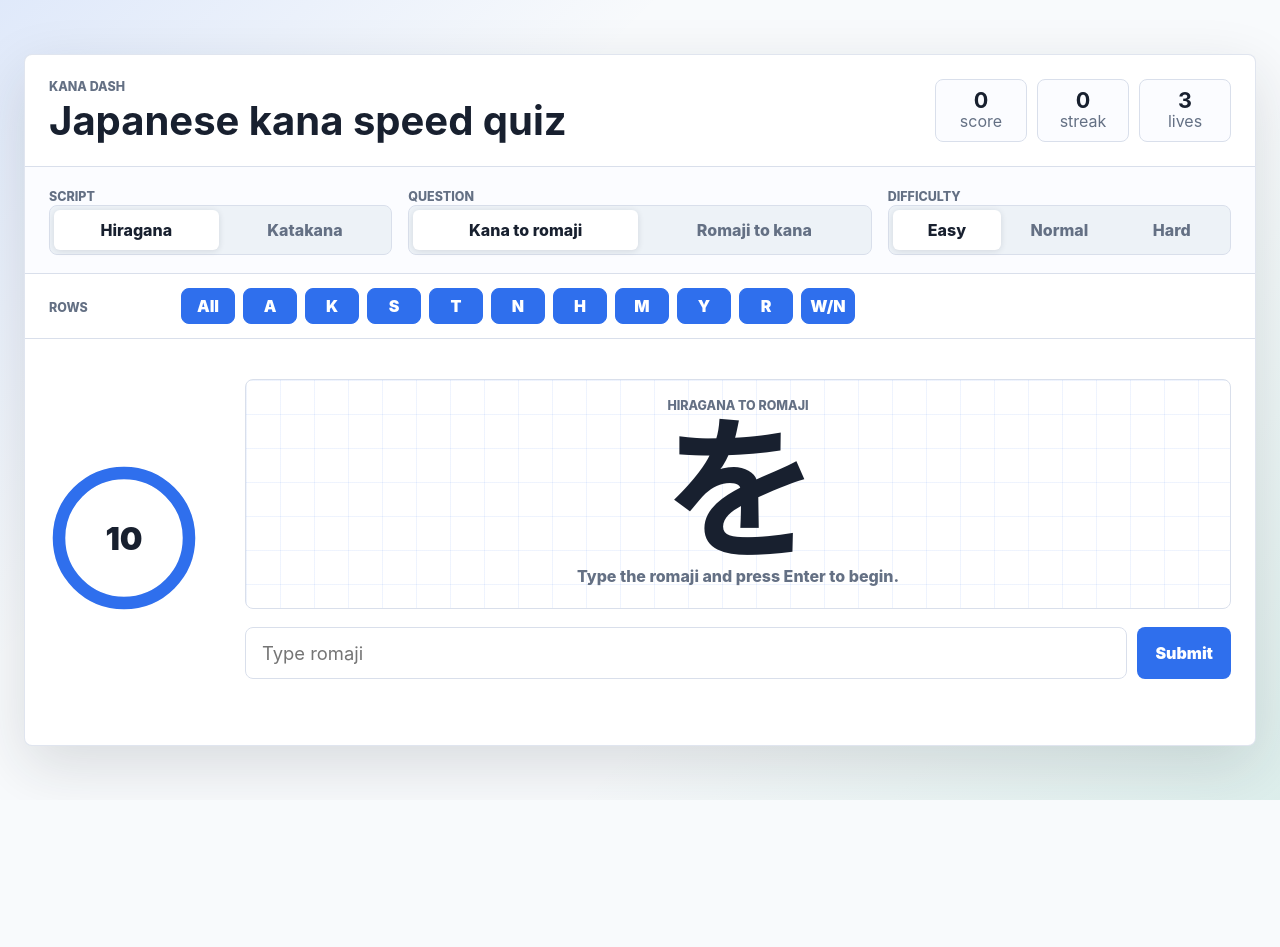
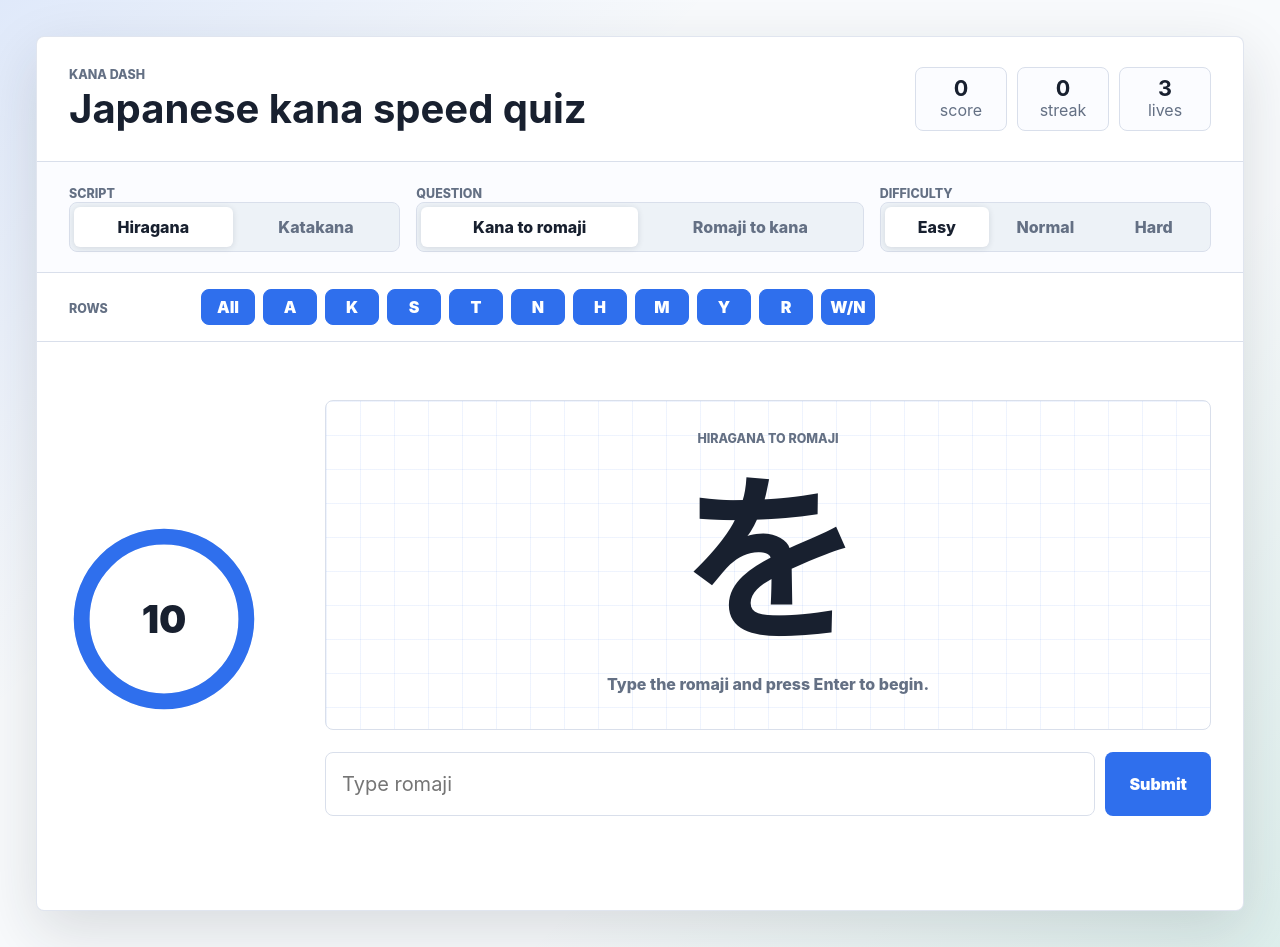
Before and after one commit to nquangnhan216/KanaDash, a plain HTML site: page index.html in a window 1280 px wide. Before the commit the page ends 800 px from the top, so only its background shows below. Drawn offline with Linux system fonts and the light colour scheme.

Commit message:
Enlarge game layout (larger)

```diff
--- a/styles.css
+++ b/styles.css
@@ -38,12 +38,12 @@ button {
 }
 
 .shell {
-  width: min(1480px, calc(100% - 48px));
+  width: min(1680px, calc(100% - 72px));
   min-height: 100vh;
   margin: 0 auto;
   display: grid;
   place-items: center;
-  padding: 48px 0;
+  padding: 36px 0;
 }
 
 .game-panel {
@@ -60,7 +60,7 @@ button {
   justify-content: space-between;
   gap: 20px;
   align-items: center;
-  padding: 24px;
+  padding: 30px 32px;
   border-bottom: 1px solid var(--line);
 }
 
@@ -121,7 +121,7 @@ h2 {
   display: grid;
   grid-template-columns: 1fr 1.35fr 1fr;
   gap: 16px;
-  padding: 18px 24px;
+  padding: 20px 32px;
   border-bottom: 1px solid var(--line);
   background: #fbfcff;
 }
@@ -163,7 +163,7 @@ h2 {
   grid-template-columns: 120px minmax(0, 1fr);
   gap: 12px;
   align-items: center;
-  padding: 14px 24px;
+  padding: 16px 32px;
   border-bottom: 1px solid var(--line);
   background: #ffffff;
 }
@@ -195,21 +195,21 @@ h2 {
 }
 .stage {
   display: grid;
-  grid-template-columns: 170px minmax(0, 1fr);
+  grid-template-columns: 220px minmax(0, 1fr);
   grid-template-areas:
     "timer prompt"
     "timer answer"
     "timer actions";
-  gap: 18px 26px;
+  gap: 22px 36px;
   align-items: center;
-  padding: 40px 24px 48px;
+  padding: 58px 32px 72px;
 }
 
 .timer {
   grid-area: timer;
   position: relative;
-  width: 150px;
-  height: 150px;
+  width: 190px;
+  height: 190px;
 }
 
 .timer svg {
@@ -241,13 +241,13 @@ h2 {
   inset: 0;
   display: grid;
   place-items: center;
-  font-size: 2rem;
+  font-size: 2.4rem;
   font-weight: 900;
 }
 
 .prompt-card {
   grid-area: prompt;
-  min-height: clamp(230px, 26vh, 340px);
+  min-height: clamp(330px, 40vh, 500px);
   display: grid;
   place-items: center;
   text-align: center;
@@ -262,7 +262,7 @@ h2 {
 }
 
 .prompt {
-  font-size: clamp(5rem, 12vw, 11rem);
+  font-size: clamp(8rem, 14vw, 16rem);
   line-height: 0.95;
   font-weight: 900;
 }
@@ -291,13 +291,13 @@ h2 {
 
 input {
   width: 100%;
-  min-height: 52px;
+  min-height: 64px;
   border: 1px solid var(--line);
   border-radius: 8px;
   padding: 0 16px;
   color: var(--ink);
   background: #ffffff;
-  font-size: 1.15rem;
+  font-size: 1.25rem;
   outline: none;
 }
 
@@ -308,10 +308,10 @@ input:focus {
 
 .primary,
 .forfeit {
-  min-height: 52px;
+  min-height: 64px;
   border: 0;
   border-radius: 8px;
-  padding: 0 18px;
+  padding: 0 24px;
   color: #ffffff;
   background: var(--blue);
   font-weight: 900;
@@ -348,7 +348,7 @@ input:focus {
   border-radius: 8px;
   background: #ffffff;
   color: var(--ink);
-  font-size: 2rem;
+  font-size: 2.4rem;
   font-weight: 900;
 }
 
@@ -362,7 +362,7 @@ input:focus {
 .results {
   display: grid;
   gap: 16px;
-  padding: 24px;
+  padding: 30px 32px;
   border-top: 1px solid var(--line);
   background: #fbfcff;
 }
```
